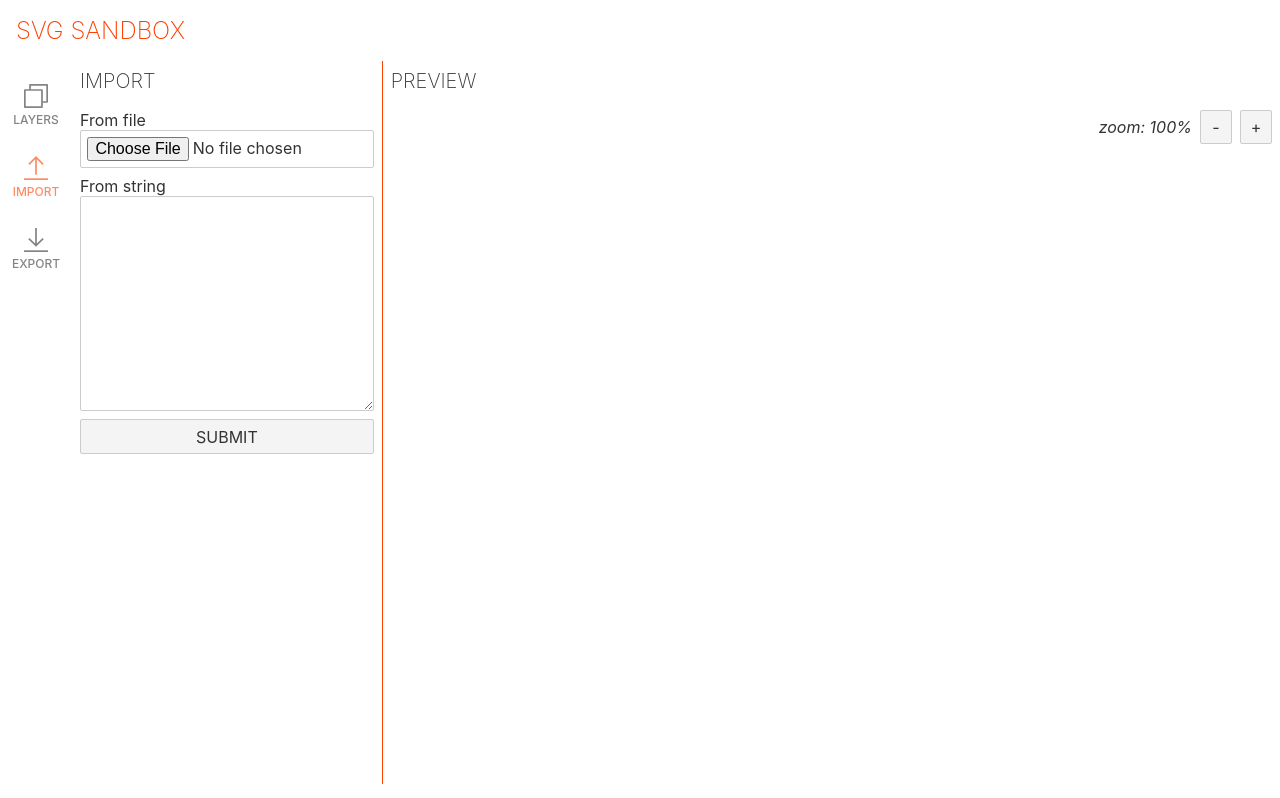
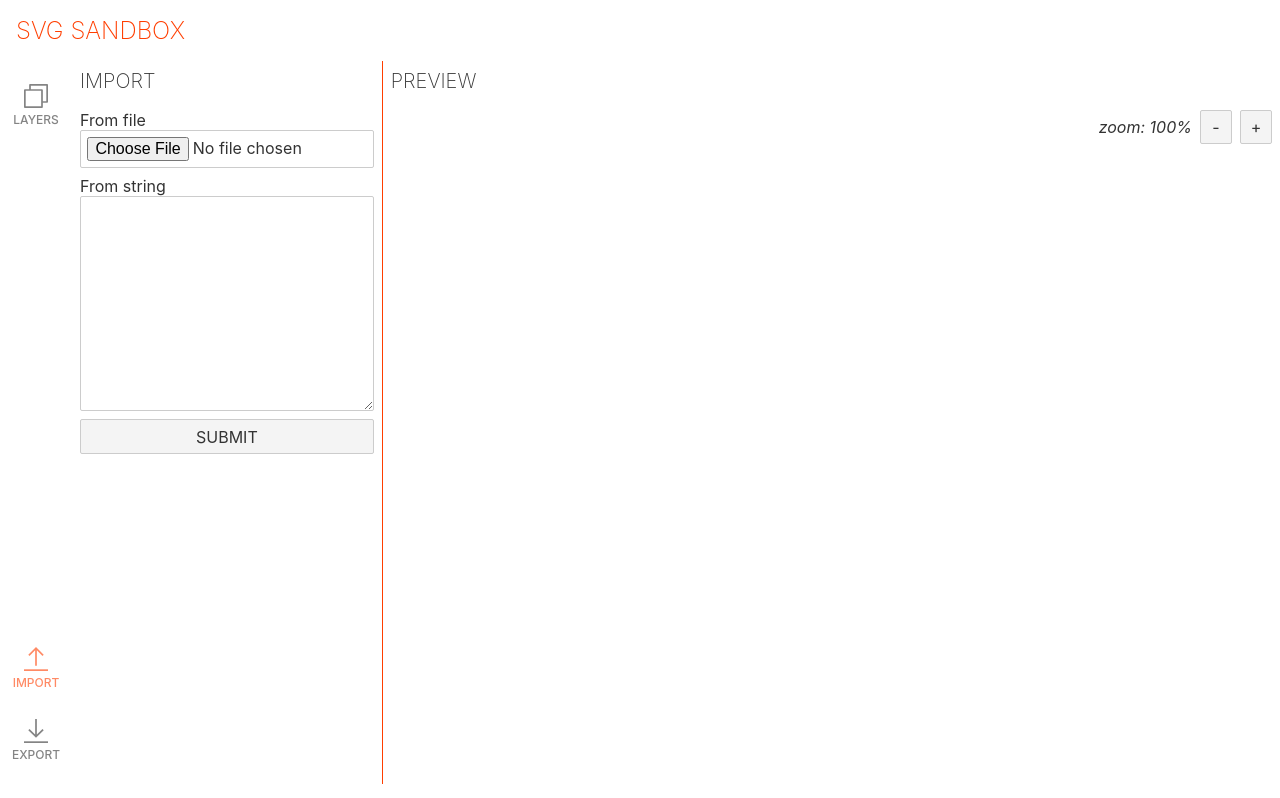
Before and after one commit to Morphyish/svg-sandbox, a Svelte app: page / in a window 1280 px wide. Built offline with nearby package versions, Linux system fonts and the light colour scheme.

Commit message:
:lipstick: Separate the Import/Export menu buttons

```diff
--- a/src/Navigation/Navigation.svelte
+++ b/src/Navigation/Navigation.svelte
@@ -12,7 +12,7 @@
                 <span>Layers</span>
             </a>
         </li>
-        <li>
+        <li class="bumper">
             <a href="#" on:click={navigation.goToImport} class:active={$navigation === navigationStates.IMPORT}>
                 <svg xmlns="http://www.w3.org/2000/svg" viewBox="0 0 482.239 482.239">
                     <path d="m0 447.793h482.239v34.446h-482.239z" />
@@ -57,6 +57,10 @@
         text-transform: uppercase;
     }
 
+    li.bumper {
+        margin-top: auto;
+    }
+
     a {
         display: flex;
         flex: 1;
@@ -93,5 +97,9 @@
             flex-direction: row;
             justify-content: space-around;
         }
+
+        li.bumper {
+            margin-top: 0;
+        }
     }
 </style>
```
